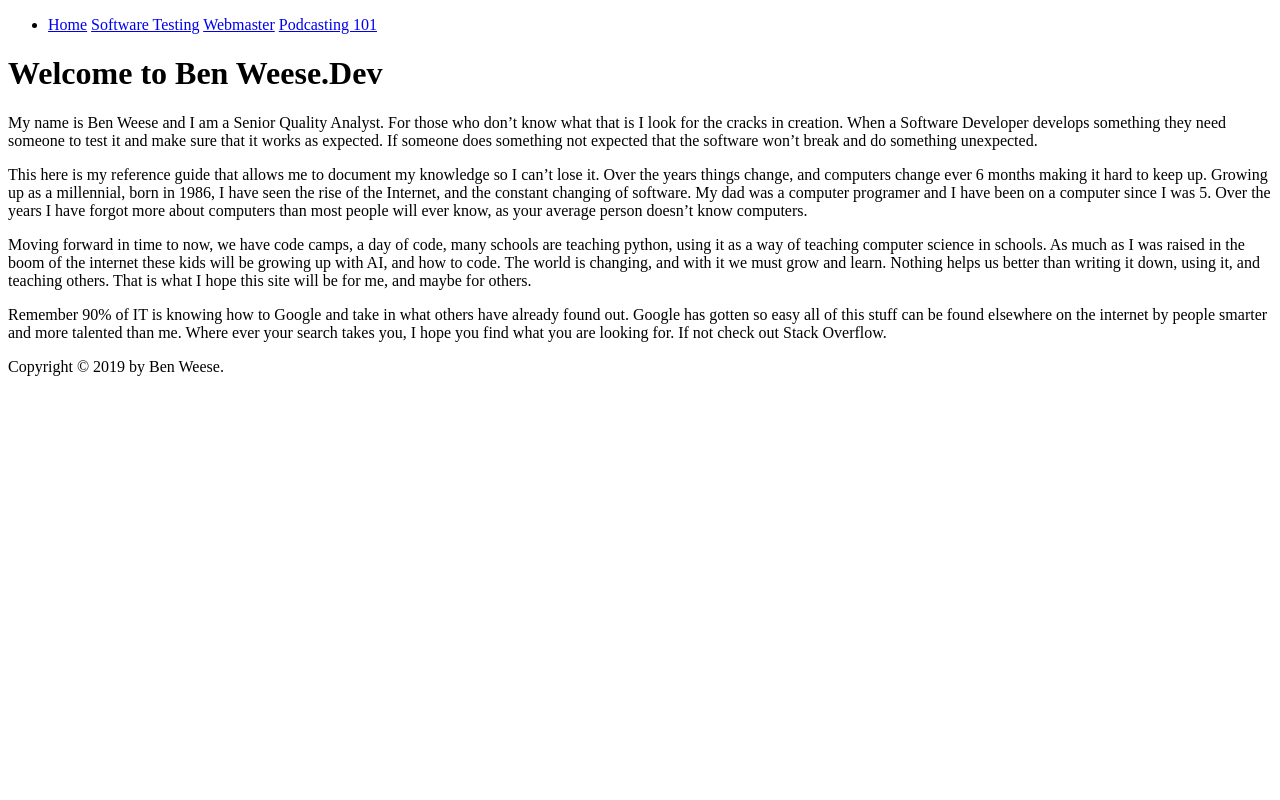
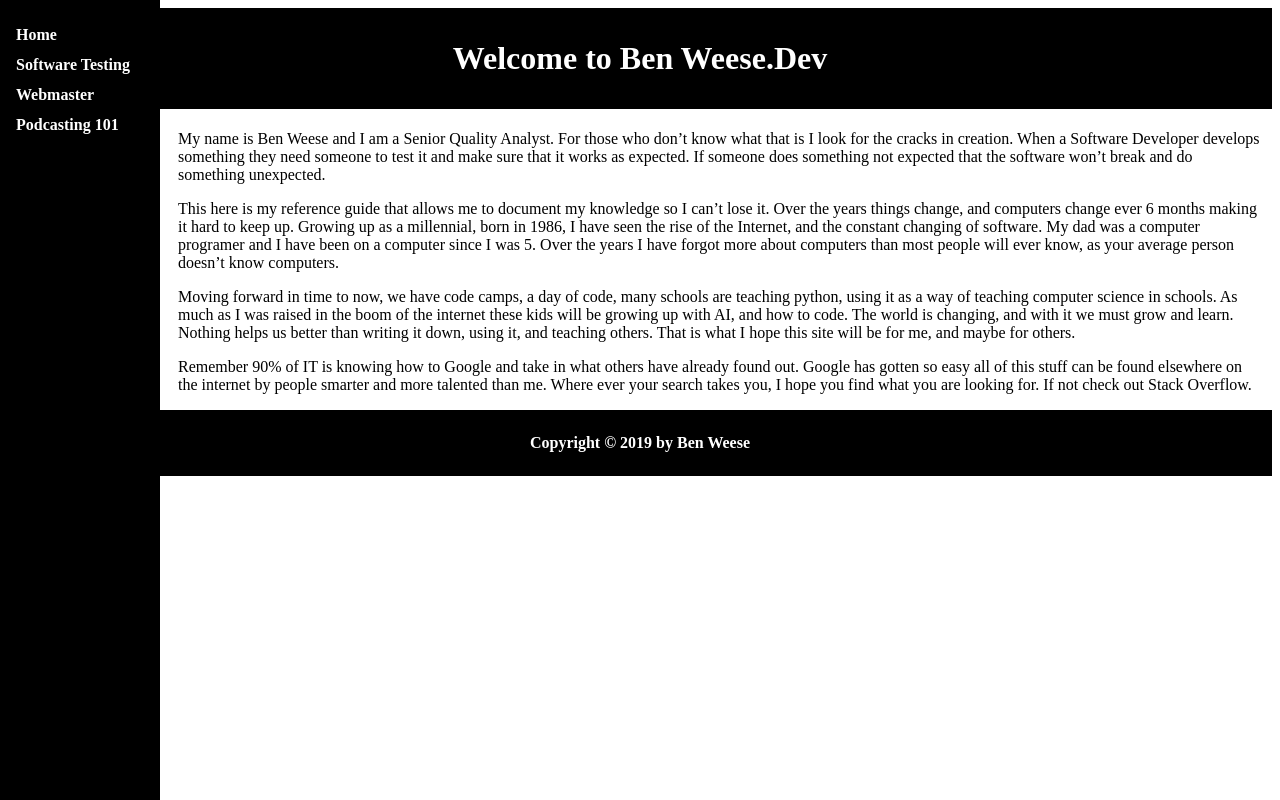
Before and after one commit to benweese/benweese.github.io.old, a plain HTML site: page index.html in a window 1280 px wide. Drawn offline with Linux system fonts and the light colour scheme.

Commit message:
some css

```diff
--- a/index.html
+++ b/index.html
@@ -1,25 +1,70 @@
+<style>
+.sidenav {
+  height: 100%; /* Full-height: remove this if you want "auto" height */
+  width: 160px; /* Set the width of the sidebar */
+  position: fixed; /* Fixed Sidebar (stay in place on scroll) */
+  z-index: 1; /* Stay on top */
+  top: 0; /* Stay at the top */
+  left: 0;
+  background-color: black;
+  overflow-x: hidden; /* Disable horizontal scroll */
+  padding-top: 20px;
+}
+
+.sidenav a {
+  padding: 6px 8px 6px 16px;
+  text-decoration: none;
+  font-size: 16px;
+  font-weight: bold;
+  color: white;
+  display: block;
+}
+
+.sidenav a:hover {
+  color: purple;
+}
+
+.content {
+  margin-left: 160px; /* Same as the width of the sidebar */
+  padding: 0px 10px;
+  background-color: white;
+}
+h1 {
+  text-align: center;
+  background-color: black;
+  padding: 1em;
+  color: white;
+}
+footer {
+  text-align: center;
+  background-color: black;
+  padding: 0.5em;
+  color: white;
+}
+@media screen and (max-height: 450px) {
+  .sidenav {padding-top: 15px;}
+  .sidenav a {font-size: 18px;}
+}
+</style>
+
 <!DOCTYPE html>
 <html>
 
 <head>
-  <title id="title">Ben Weese.Dev</title>
+  <title>Ben Weese.Dev</title>
 </head>
 
 <body>
-  <div class="navigation">
+  <h1 class="white-text">Welcome to Ben Weese.Dev</h1>
+  <div class="sidenav">
     <nav role="navigation">
-      <ul class="navigation-list">
-        <li>
-          <a href="#" class="navigation-list-item">Home</a>
-          <a href="softwareTesting.html" class="navigation-list-item">Software Testing</a>
-          <a href="webmaster.html" class="navigation-list-item">Webmaster</a>
-          <a href="podcast.html" class="navigation-list-item">Podcasting 101</a>
-        </li>
-      </ul>
+        <a href="#" class="navigation-list-item">Home</a>
+        <a href="softwareTesting.html" class="navigation-list-item">Software Testing</a>
+        <a href="webmaster.html" class="navigation-list-item">Webmaster</a>
+        <a href="podcast.html" class="navigation-list-item">Podcasting 101</a>
     </nav>
   </div>
-  <h1>Welcome to Ben Weese.Dev</h1>
-  <div>
+  <div class="content">
   <p>My name is Ben Weese and I am a Senior Quality Analyst. For those who don’t know what that is I look for the cracks in creation. When a Software Developer develops something they need someone to test it and make sure that it works as expected.
     If someone does something not expected that the software won’t break and do something unexpected.</p>
   <p>This here is my reference guide that allows me to document my knowledge so I can’t lose it. Over the years things change, and computers change ever 6 months making it hard to keep up. Growing up as a millennial, born in 1986, I have seen the
@@ -32,7 +77,7 @@
   </div>
 </body>
 <footer>
-  <p>Copyright © 2019 by Ben Weese.</p>
+  <p><strong>Copyright © 2019 by Ben Weese</strong></p>
 </footer>
 
 </html>
```
